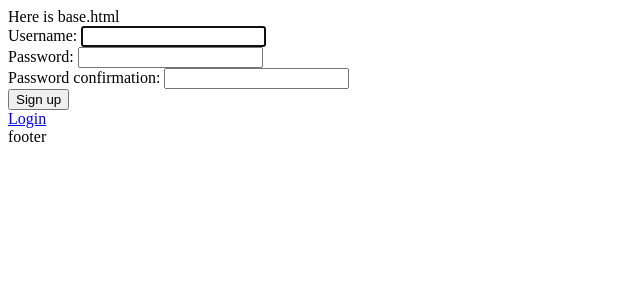
After one commit to sohui96/djangogram, a Django app: template djangogram/templates/users/signup.html in a window 1280 px wide. The commit adds this page. Shown: the top 300 px of the page, without its empty margins (0-640 px from the left). Run offline with Django 3.2, Linux system fonts and the light colour scheme; the template is opened without the code that fills it: values that come from a table or form of the project are taken from there, others are empty; parts of the project's set-up code (start-up, migrations or seed data) failed here and were passed over.

Commit message:
add user base display

```diff
--- /dev/null
+++ b/djangogram/templates/users/base.html
@@ -0,0 +1,21 @@
+<!DOCTYPE html>
+<html lang="en">
+<head>
+    <meta charset="UTF-8">
+    <meta http-equiv="X-UA-Compatible" content="IE=edge">
+    <meta name="viewport" content="width=device-width, initial-scale=1.0">
+    <title>Djangogram</title>
+</head>
+<body>
+    Here is base.html
+    <div>
+        <!-- content block 태그에 로그인과 가입화면
+        이 부분만 변경되고 타이틀과 푸터는 고정-->
+        {% block content %} {% endblock %}
+    </div>
+    <footer>
+        footer
+    </footer>
+
+</body>
+</html>
--- /dev/null
+++ b/djangogram/templates/users/signup.html
@@ -0,0 +1,18 @@
+{% extends "users/base.html" %}
+
+<h1>Here is SignUp page</h1>
+
+{% block content %}
+<form action="{% url 'users:signup' %}" method='post'>
+    {% csrf_token %}
+    {% for field in form %}
+    <div class="fieldWrapper">
+        {{ field.errors }}
+        {{ field.label_tag }} {{ field }}
+    </div>
+    {% endfor %}
+    <input type='submit' value='Sign up'>
+</form>
+
+<a href="{% url 'users:main' %}">Login</a>
+{% endblock content %}
```
Also changed, not shown: djangogram/templates/users/main.html (+7 -1 lines).
